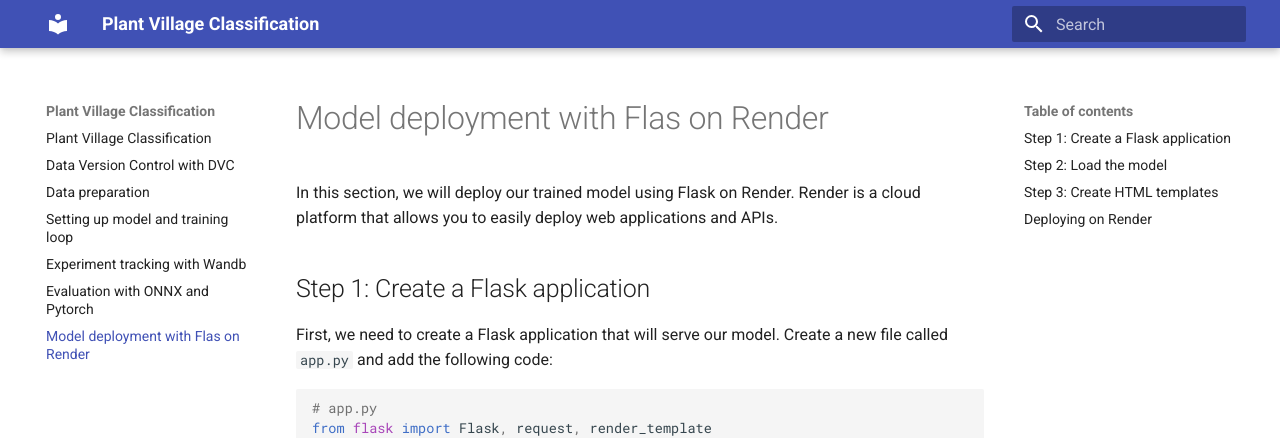
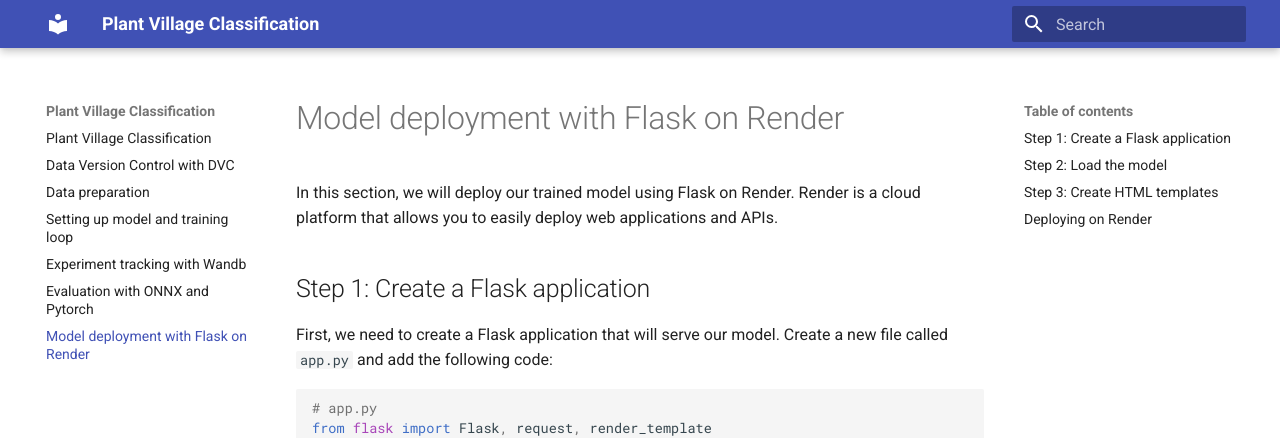
Before and after one commit to asprasan/PlantVillageClassification, an MkDocs documentation site: the page built from docs/06_deployment.md, in a window 1280 px wide and 900 px high. Shown: the top 438 px of the window. Built offline with MkDocs 1.6.1 and Material for MkDocs 9.7.7, drawn with Linux system fonts in a browser that asks for light colours.

Commit message:
fix spelling mistake

```diff
--- a/docs/06_deployment.md
+++ b/docs/06_deployment.md
@@ -1,4 +1,4 @@
-# Model deployment with Flas on Render
+# Model deployment with Flask on Render
 
 In this section, we will deploy our trained model using Flask on Render. Render is a cloud platform that allows you to easily deploy web applications and APIs.
 
```
Also changed, not shown: site/01_dvc/index.html, site/02_data_prep/index.html, site/03_model/index.html, site/04_wandb/index.html, site/05_evaluation/index.html, site/06_deployment/index.html, site/404.html, site/index.html, site/search/search_index.json.
